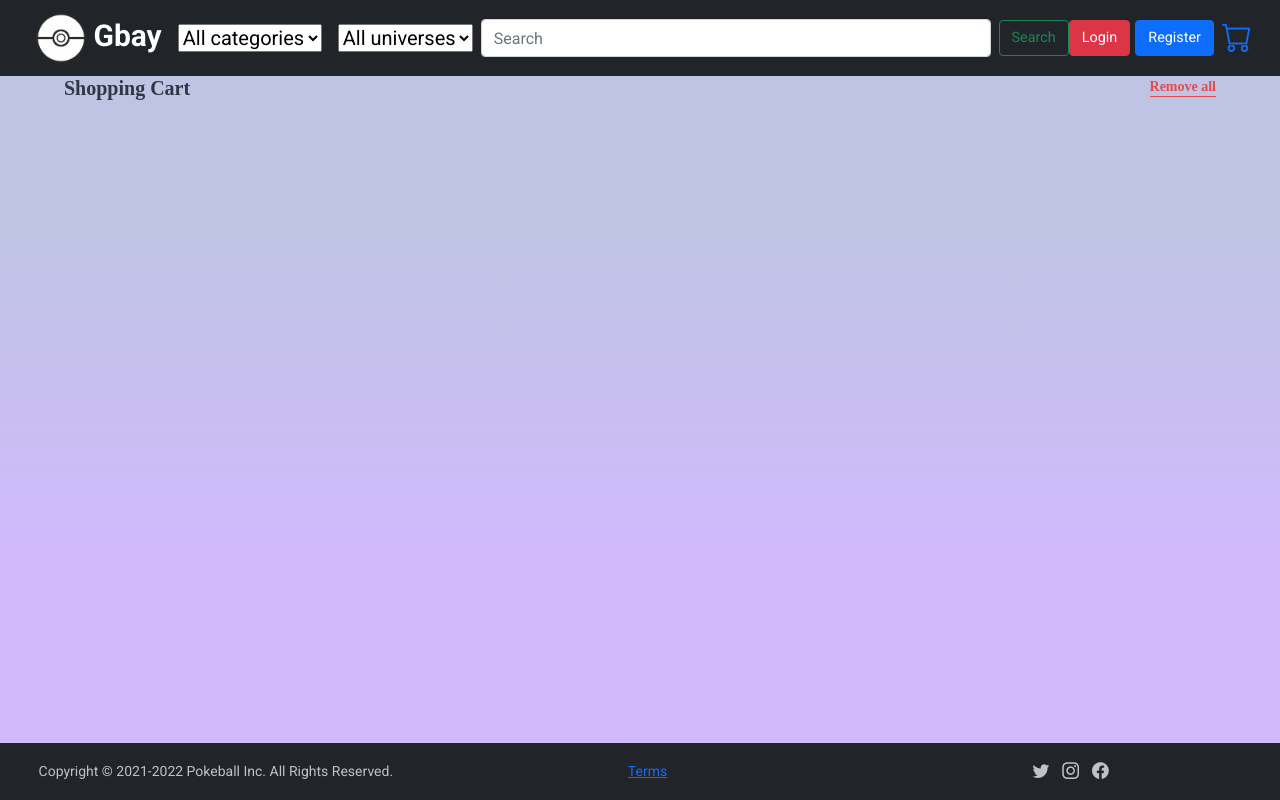
After one commit to Sven-I-Am/scrum-project, a PHP site: page /view/cart.php in a window 1280 px wide. The commit adds this page. Run offline with PHP 8.4, Linux system fonts and the light colour scheme; data that the repository does not hold is empty; some libraries are stand-ins or nearby versions.

Commit message:
started working on cart

```diff
--- /dev/null
+++ b/view/cart.php
@@ -0,0 +1,14 @@
+
+<?php require 'includes/header.php';?>
+
+ <div class="Cart-Container"></div>
+ <div class="Header">
+ <h3 class="Heading">Shopping Cart</h3>
+ <h5 class="Action">Remove all</h5>
+ </div>
+
+
+
+
+
+<?php require '../view/includes/footer.php';?>
--- a/view/includes/header.php
+++ b/view/includes/header.php
@@ -54,7 +54,7 @@
                     <div>
                         <!-- If we require Shopping-Cart -->
                         <?php if(!isset($_SESSION['cart'])){ ?>
-                            <a href="#"><i class="bi bi-cart"></i></a>
+                            <a href=".\view\cart.php"><i class="bi bi-cart"></i></a>
                         <?php }else{?>
                             <a href="#"><i class="bi bi-cart-fill"></i></a>
                         <?php }?>
--- a/view/style/style.css
+++ b/view/style/style.css
@@ -170,6 +170,42 @@ header button:hover{
     display: inline-block;
 }
 
+
+/* Cart setting */
+
+.Cart-Container{
+    width: 70%;
+    height: 85%;
+    background-color: #ffffff;
+    border-radius: 20px;
+    box-shadow: 0px 25px 40px #1687d933;
+   }
+
+   .Header{
+    margin: auto;
+    width: 90%;
+    height: 15%;
+    display: flex;
+    justify-content: space-between;
+    align-items: center;
+   }
+   .Heading{
+    font-size: 20px;
+    font-family: ‘Open Sans’;
+    font-weight: 700;
+    color: #2F3841;
+   }
+   .Action{
+    font-size: 14px;
+    font-family: ‘Open Sans’;
+    font-weight: 600;
+    color: #E44C4C;
+    cursor: pointer;
+    border-bottom: 1px solid #E44C4C;
+   }
+
+
+
 /* Dashboard setting */
 
 .dashboard{
```
Also changed, not shown: 1 other file.
